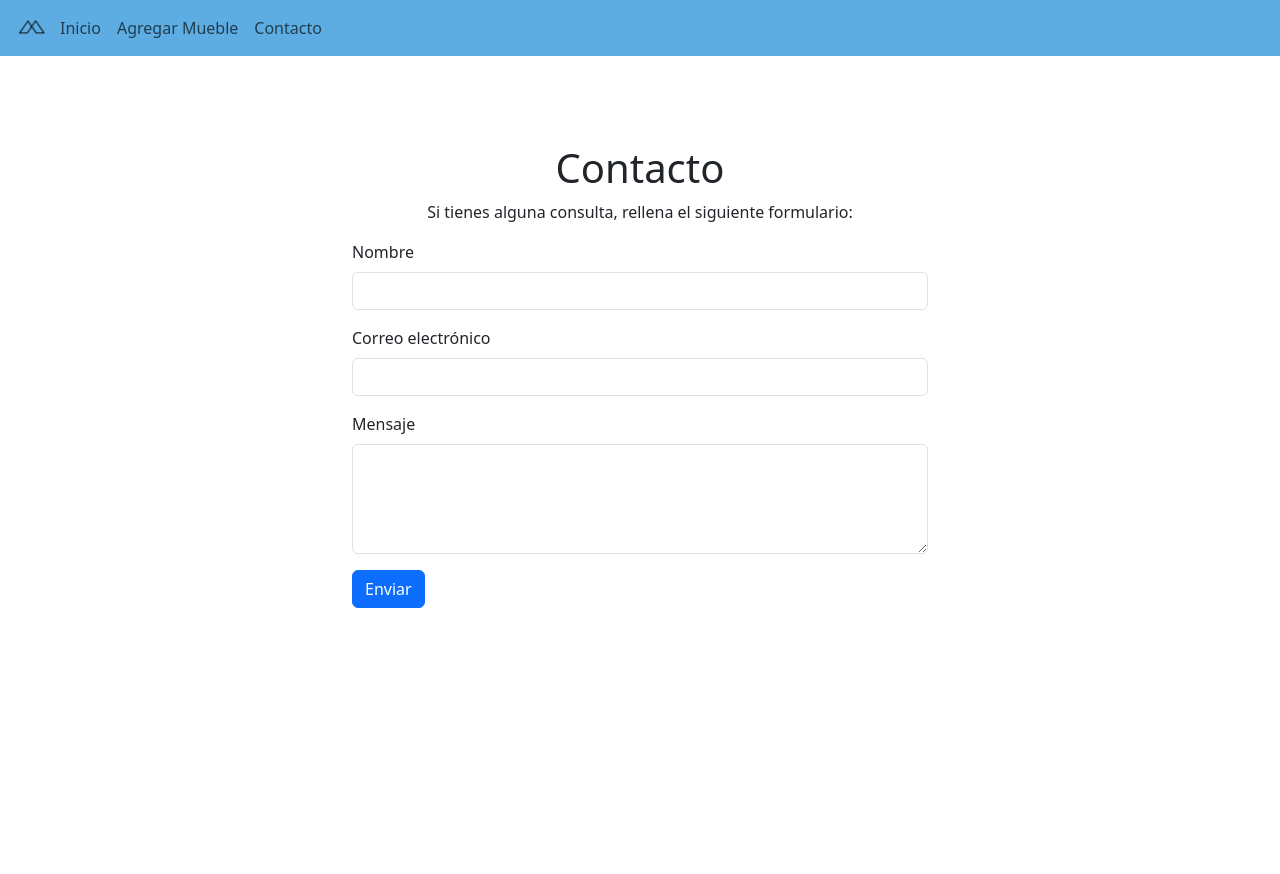
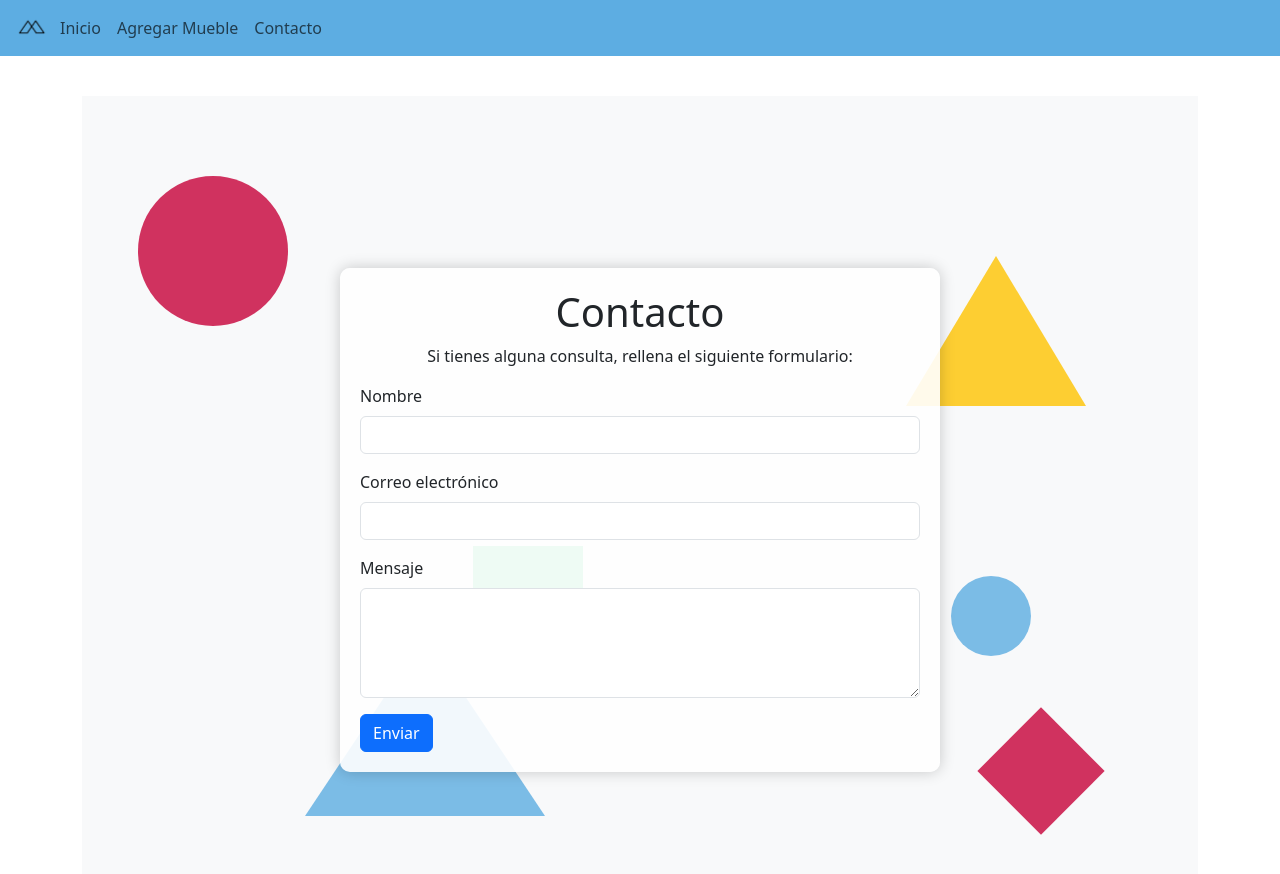
Before and after one commit to ibairuiz1984/FornitureDB, a Vue app in the folder crud-muebles/: page /contacto in a window 1280 px wide. Shown: the top 874 px of the page. Before the commit the page ends 800 px from the top, so only its background shows below. Built offline with nearby package versions, Linux system fonts and the light colour scheme; no server answers; the database is empty.

Commit message:
contact form

```diff
--- a/crud-muebles/src/views/ContactView.vue
+++ b/crud-muebles/src/views/ContactView.vue
@@ -1,11 +1,20 @@
 <template>
+  <div class="background">
+    <!-- Formas poligonales -->
+    <div class="polygon circle"></div>
+    <div class="polygon triangle"></div>
+    <div class="polygon square"></div>
+    <div class="polygon rhombus"></div>
+    <div class="polygon big-triangle"></div>
+    <div class="polygon small-circle"></div>
+
     <div class="container mt-5">
       <h1 class="text-center">Contacto</h1>
       <p class="text-center">
         Si tienes alguna consulta, rellena el siguiente formulario:
       </p>
 
-    <form @submit.prevent="enviarMensaje">
+      <form @submit.prevent="enviarMensaje" class="form-box">
         <div class="mb-3">
           <label for="nombre" class="form-label">Nombre</label>
           <input
@@ -43,6 +52,7 @@
         ¡Tu mensaje ha sido enviado con éxito!
       </div>
     </div>
+  </div>
 </template>
 
 <script>
@@ -77,8 +87,95 @@ export default {
 </script>
 
 <style scoped>
+/* Fondo general */
+.background {
+  position: relative;
+  width: 100%;
+  height: 100vh;
+  background-color: #f8f9fa;
+  display: flex;
+  align-items: center;
+  justify-content: center;
+  overflow: hidden;
+}
+
+/* Estilos del formulario */
 .container {
+  position: relative;
   max-width: 600px;
-  margin: auto;
+  background: rgba(255, 255, 255, 0.9);
+  padding: 20px;
+  border-radius: 10px;
+  box-shadow: 0 0 15px rgba(0, 0, 0, 0.2);
+  z-index: 1;
+}
+
+/* Estilos de formas poligonales */
+.polygon {
+  position: absolute;
+  opacity: 0.8;
+}
+
+/* Círculo grande */
+.circle {
+  width: 150px;
+  height: 150px;
+  background-color: #C70039;
+  border-radius: 50%;
+  top: 10%;
+  left: 5%;
+}
+
+/* Círculo pequeño */
+.small-circle {
+  width: 80px;
+  height: 80px;
+  background-color: #5dade2;
+  border-radius: 50%;
+  top: 60%;
+  right: 15%;
+}
+
+/* Triángulo */
+.triangle {
+  width: 0;
+  height: 0;
+  border-left: 90px solid transparent;
+  border-right: 90px solid transparent;
+  border-bottom: 150px solid #FFC300;
+  top: 20%;
+  right: 10%;
+}
+
+/* Triángulo grande */
+.big-triangle {
+  width: 0;
+  height: 0;
+  border-left: 120px solid transparent;
+  border-right: 120px solid transparent;
+  border-bottom: 180px solid #5dade2;
+  bottom: 10%;
+  left: 20%;
+}
+
+/* Cuadrado */
+.square {
+  width: 110px;
+  height: 110px;
+  background-color: #2ecc71;
+  position: absolute;
+  bottom: 30%;
+  left: 35%;
+}
+
+/* Rombo */
+.rhombus {
+  width: 90px;
+  height: 90px;
+  background-color: #C70039;
+  position: absolute;
+  bottom: 10%;
+  right: 10%;
+  transform: rotate(45deg);
 }
 </style>
```
Lines whose indentation alone changed are shown as unchanged.
